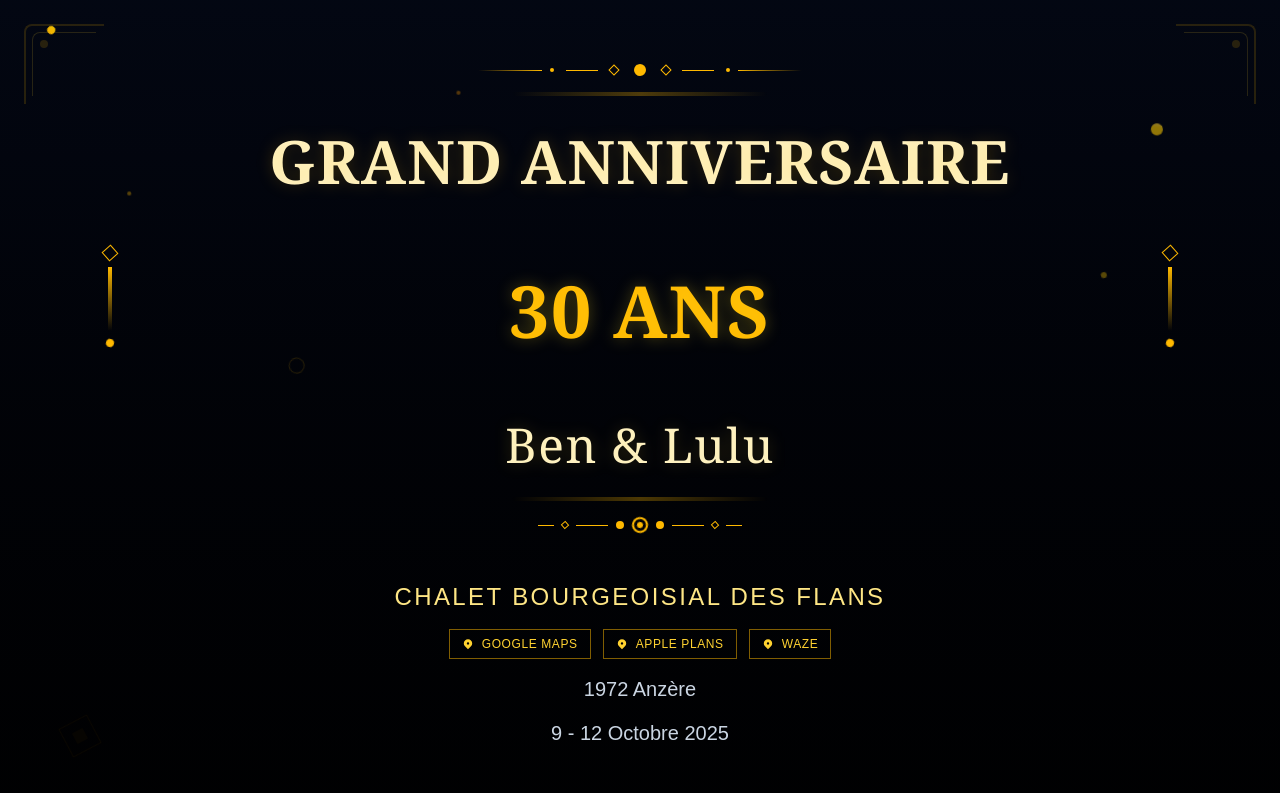
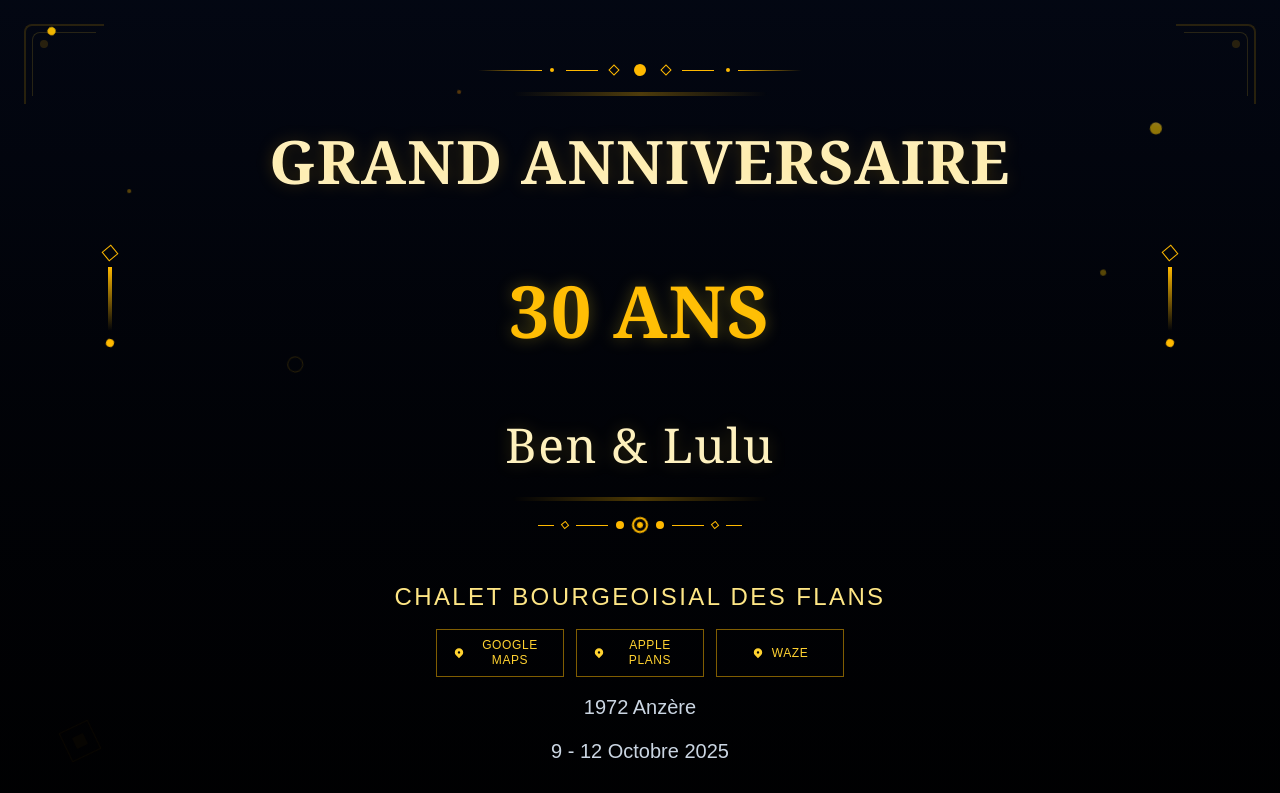
Before and after one commit to thboehi/higholive-party, a Next.js app: page / in a window 1280 px wide. Shown: the top 793 px of the page. Built offline with nearby package versions, Linux system fonts and the light colour scheme.

Commit message:
refactor: supprimer les animations du footer et améliorer la structure des sections

```diff
--- a/app/page.js
+++ b/app/page.js
@@ -19,7 +19,6 @@ export default function Home() {
   const sectionsRef = useRef([]);
   const particlesRef = useRef(null);
   const ornamentRef = useRef(null);
-  const footerRef = useRef(null); // Nouveau ref pour le footer
 
   useEffect(() => {
     if (typeof window !== 'undefined') {
@@ -49,9 +48,9 @@ export default function Home() {
       "-=0.5"
     );
 
-    // Animations pour les sections au scroll (sauf les 2 dernières)
+    // Animations pour les sections au scroll
     sectionsRef.current.forEach((section, index) => {
-      if (section && index < sectionsRef.current.length - 2) { // Exclure les 2 derniers éléments
+      if (section) {
         gsap.fromTo(section,
           { opacity: 0, y: 100, scale: 0.9 },
           {
@@ -88,101 +87,6 @@ export default function Home() {
         );
       }
     });
-
-    // Animation spéciale pour les boutons d'action (avant-dernier élément)
-    const buttonsSection = sectionsRef.current[sectionsRef.current.length - 1];
-    if (buttonsSection) {
-      gsap.fromTo(buttonsSection,
-        { opacity: 0, y: 50 },
-        {
-          opacity: 1,
-          y: 0,
-          duration: 1,
-          ease: "power2.out",
-          scrollTrigger: {
-            trigger: buttonsSection,
-            start: "top 95%", // Plus tardif pour s'assurer qu'il s'affiche
-            toggleActions: "play none none reverse"
-          }
-        }
-      );
-    }
-
-    // Animation spéciale pour le footer - TOUJOURS visible en fin de page
-    const footerAnimation = () => {
-      if (footerRef.current) {
-        const text = footerRef.current.querySelector('.footer-text');
-        const link = footerRef.current.querySelector('.footer-link');
-
-        // Démarrer avec opacity 0
-        gsap.set([text, link], { opacity: 0 });
-
-        // Animation qui se déclenche avec un ScrollTrigger plus agressif
-        const footerTrigger = ScrollTrigger.create({
-          trigger: footerRef.current,
-          start: "top bottom", // Dès que le footer entre dans la fenêtre
-          end: "bottom bottom",
-          onEnter: () => {
-            gsap.to(text, {
-              opacity: 1,
-              duration: 1,
-              ease: "power2.out"
-            });
-            gsap.to(link, {
-              opacity: 1,
-              x: 0,
-              duration: 0.8,
-              ease: "back.out(1.7)",
-              delay: 0.5
-            });
-          },
-          onLeave: () => {
-            // Ne pas masquer en sortant
-          },
-          onEnterBack: () => {
-            gsap.to([text, link], {
-              opacity: 1,
-              duration: 0.5,
-              ease: "power2.out"
-            });
-          }
-        });
-
-        // Forcer l'animation si on est déjà en bas de page
-        setTimeout(() => {
-          const scrollPosition = window.scrollY + window.innerHeight;
-          const documentHeight = document.documentElement.scrollHeight;
-
-          if (scrollPosition >= documentHeight - 100) { // Si on est proche du bas
-            gsap.to([text, link], {
-              opacity: 1,
-              x: 0,
-              duration: 1,
-              ease: "power2.out"
-            });
-          }
-        }, 1000);
-
-        // Animation au hover
-        link.addEventListener('mouseenter', () => {
-          gsap.to(link, {
-            scale: 1.1,
-            textShadow: "0 0 15px #d4af37, 0 0 25px #d4af37, 0 0 35px #d4af37",
-            duration: 0.3,
-            ease: "power2.out"
-          });
-        });
-
-        link.addEventListener('mouseleave', () => {
-          gsap.to(link, {
-            scale: 1,
-            textShadow: "none",
-            duration: 0.3,
-            ease: "power2.out"
-          });
-        });
-      }
-    };
 
     // Animation continue des particules
     const animateParticles = () => {
@@ -225,9 +129,6 @@ export default function Home() {
       ease: "none",
       repeat: -1
     });
-
-    // Démarrer l'animation du footer
-    setTimeout(footerAnimation, 500);
 
     return () => {
       ScrollTrigger.getAll().forEach(trigger => trigger.kill());
@@ -388,22 +289,22 @@ export default function Home() {
                   <p className="text-xl sm:text-2xl text-amber-200 font-light tracking-widest">
                     CHALET BOURGEOISIAL DES FLANS
                   </p>
-                  <div className="flex items-center gap-3">
+                  <div className="flex items-center gap-3 flex-col md:flex-row">
                     <a
                       href="https://maps.app.goo.gl/Z9c6dGAj9RswH26Y6"
                       target="_blank"
                       rel="noopener noreferrer"
-                      className="inline-flex items-center gap-2 border border-amber-400/50 hover:border-amber-400
+                      className="inline-flex items-center justify-center gap-2 border border-amber-400/50 hover:border-amber-400
                         text-amber-300 hover:text-amber-200
-                        px-3 py-1.5 font-light text-xs tracking-wider
+                        px-4 py-2 font-light text-xs tracking-wider
                         transition-all duration-300
                         hover:bg-amber-400/10 hover:shadow-lg hover:shadow-amber-400/20
-                        relative overflow-hidden group"
+                        relative overflow-hidden group w-full md:w-32 h-12"
                     >
-                      <svg className="w-3 h-3" fill="currentColor" viewBox="0 0 20 20">
+                      <svg className="w-3 h-3 flex-shrink-0" fill="currentColor" viewBox="0 0 20 20">
                         <path fillRule="evenodd" d="M5.05 4.05a7 7 0 119.9 9.9L10 18.9l-4.95-4.95a7 7 0 010-9.9zM10 11a2 2 0 100-4 2 2 0 000 4z" clipRule="evenodd" />
                       </svg>
-                      <span className="relative z-10">GOOGLE MAPS</span>
+                      <span className="relative z-10 text-center leading-tight">GOOGLE MAPS</span>
                       <div className="absolute inset-0 bg-amber-400/5 transform scale-x-0 group-hover:scale-x-100 transition-transform duration-300 origin-left"></div>
                     </a>
 
@@ -411,17 +312,17 @@ export default function Home() {
                       href="https://maps.apple.com/place?address=Route%20d'Arbaz-Anz%C3%A8re%2040,%201966%20Fortunau%20(Ayent),%20Suisse&coordinate=46.291401,7.415138&name=Chalet%20bourgeoisial%20des%20Flans&place-id=ICC7DB0D3C3CD5A9B&map=h"
                       target="_blank"
                       rel="noopener noreferrer"
-                      className="inline-flex items-center gap-2 border border-amber-400/50 hover:border-amber-400
+                      className="inline-flex items-center justify-center gap-2 border border-amber-400/50 hover:border-amber-400
                         text-amber-300 hover:text-amber-200
-                        px-3 py-1.5 font-light text-xs tracking-wider
+                        px-4 py-2 font-light text-xs tracking-wider
                         transition-all duration-300
                         hover:bg-amber-400/10 hover:shadow-lg hover:shadow-amber-400/20
-                        relative overflow-hidden group"
+                        relative overflow-hidden group w-full md:w-32 h-12"
                     >
-                      <svg className="w-3 h-3" fill="currentColor" viewBox="0 0 20 20">
+                      <svg className="w-3 h-3 flex-shrink-0" fill="currentColor" viewBox="0 0 20 20">
                         <path fillRule="evenodd" d="M5.05 4.05a7 7 0 119.9 9.9L10 18.9l-4.95-4.95a7 7 0 010-9.9zM10 11a2 2 0 100-4 2 2 0 000 4z" clipRule="evenodd" />
                       </svg>
-                      <span className="relative z-10">APPLE PLANS</span>
+                      <span className="relative z-10 text-center leading-tight">APPLE PLANS</span>
                       <div className="absolute inset-0 bg-amber-400/5 transform scale-x-0 group-hover:scale-x-100 transition-transform duration-300 origin-left"></div>
                     </a>
 
@@ -429,17 +330,17 @@ export default function Home() {
                       href="https://waze.com/ul/hu0jr2ep7v"
                       target="_blank"
                       rel="noopener noreferrer"
-                      className="inline-flex items-center gap-2 border border-amber-400/50 hover:border-amber-400
+                      className="inline-flex items-center justify-center gap-2 border border-amber-400/50 hover:border-amber-400
                         text-amber-300 hover:text-amber-200
-                        px-3 py-1.5 font-light text-xs tracking-wider
+                        px-4 py-2 font-light text-xs tracking-wider
                         transition-all duration-300
                         hover:bg-amber-400/10 hover:shadow-lg hover:shadow-amber-400/20
-                        relative overflow-hidden group"
+                        relative overflow-hidden group w-full md:w-32 h-12"
                     >
-                      <svg className="w-3 h-3" fill="currentColor" viewBox="0 0 20 20">
+                      <svg className="w-3 h-3 flex-shrink-0" fill="currentColor" viewBox="0 0 20 20">
                         <path fillRule="evenodd" d="M5.05 4.05a7 7 0 119.9 9.9L10 18.9l-4.95-4.95a7 7 0 010-9.9zM10 11a2 2 0 100-4 2 2 0 000 4z" clipRule="evenodd" />
                       </svg>
-                      <span className="relative z-10">WAZE</span>
+                      <span className="relative z-10 text-center leading-tight">WAZE</span>
                       <div className="absolute inset-0 bg-amber-400/5 transform scale-x-0 group-hover:scale-x-100 transition-transform duration-300 origin-left"></div>
                     </a>
                   </div>
@@ -504,7 +405,7 @@ export default function Home() {
                 <div className="grid md:grid-cols-2 gap-8">
                   <div className="border border-amber-400/40 bg-gray-900/30 p-8 hover:border-amber-400/60 transition-all duration-300 hover:bg-gray-900/50 group">
                     <div className="text-center">
-                      <div className="w-12 h-12 border border-amber-400 mx-auto mb-4 flex items-center justify-center floating-ornament">
+                      <div className="w-12 h-12 border border-amber-400 mx-auto mb-4 flex items-center justify-center glowing-border">
                         <svg className="w-6 h-6 text-amber-400" fill="currentColor" viewBox="0 0 24 24">
                           <path d="M18.92 6.01C18.72 5.42 18.16 5 17.5 5h-11c-.66 0-1.22.42-1.42 1.01L3 12v8c0 .55.45 1 1 1h1c.55 0 1-.45 1-1v-1h12v1c0 .55.45 1 1 1h1c.55 0 1-.45 1-1v-8l-2.08-5.99zM6.5 16c-.83 0-1.5-.67-1.5-1.5S5.67 13 6.5 13s1.5.67 1.5 1.5S7.33 16 6.5 16zm11 0c-.83 0-1.5-.67-1.5-1.5s.67-1.5 1.5-1.5 1.5.67 1.5 1.5-.67 1.5-1.5 1.5zM5 11l1.5-4.5h11L19 11H5z"/>
                         </svg>
@@ -518,7 +419,7 @@ export default function Home() {
 
                   <div className="border border-amber-400/40 bg-gray-900/30 p-8 hover:border-amber-400/60 transition-all duration-300 hover:bg-gray-900/50 group">
                     <div className="text-center">
-                      <div className="w-12 h-12 border border-amber-400 mx-auto mb-4 flex items-center justify-center floating-ornament">
+                      <div className="w-12 h-12 border border-amber-400 mx-auto mb-4 flex items-center justify-center glowing-border">
                         <svg className="w-6 h-6 text-amber-400" fill="currentColor" viewBox="0 0 24 24">
                           <path d="M12 11.807A9.002 9.002 0 0 1 10.049 2a9.942 9.942 0 0 0-5.12 2.735c-3.905 3.905-3.905 10.237 0 14.142 3.906 3.906 10.237 3.905 14.143 0a9.946 9.946 0 0 0 2.735-5.119A9.003 9.003 0 0 1 12 11.807z"/>
                         </svg>
@@ -544,7 +445,7 @@ export default function Home() {
 
                   <div className="grid sm:grid-cols-2 lg:grid-cols-4 gap-6 mb-8">
                     <div className="text-center">
-                      <div className="w-16 h-16 border border-amber-400/50 mx-auto mb-3 flex items-center justify-center floating-ornament">
+                      <div className="w-16 h-16 border border-amber-400/50 mx-auto mb-3 flex items-center justify-center glowing-border">
                         <span className="text-amber-400 text-xl">♪</span>
                       </div>
                       <h4 className="text-amber-300 font-serif mb-2">DJs Enflammés</h4>
@@ -552,7 +453,7 @@ export default function Home() {
                     </div>
 
                     <div className="text-center">
-                      <div className="w-16 h-16 border border-amber-400/50 mx-auto mb-3 flex items-center justify-center floating-ornament">
+                      <div className="w-16 h-16 border border-amber-400/50 mx-auto mb-3 flex items-center justify-center glowing-border">
                         <span className="text-amber-400 text-xl">✦</span>
                       </div>
                       <h4 className="text-amber-300 font-serif mb-2">Bouffe à Gogo</h4>
@@ -560,7 +461,7 @@ export default function Home() {
                     </div>
 
                     <div className="text-center">
-                      <div className="w-16 h-16 border border-amber-400/50 mx-auto mb-3 flex items-center justify-center floating-ornament">
+                      <div className="w-16 h-16 border border-amber-400/50 mx-auto mb-3 flex items-center justify-center glowing-border">
                         <span className="text-amber-400 text-xl">◊</span>
                       </div>
                       <h4 className="text-amber-300 font-serif mb-2">Bières et Vins</h4>
@@ -568,7 +469,7 @@ export default function Home() {
                     </div>
 
                     <div className="text-center">
-                      <div className="w-16 h-16 border border-amber-400/50 mx-auto mb-3 flex items-center justify-center floating-ornament">
+                      <div className="w-16 h-16 border border-amber-400/50 mx-auto mb-3 flex items-center justify-center glowing-border">
                         <span className="text-amber-400 text-xl">✧</span>
                       </div>
                       <h4 className="text-amber-300 font-serif mb-2">Alcools Forts</h4>
@@ -611,7 +512,7 @@ export default function Home() {
             </main>
 
             {/* Action buttons */}
-            <div ref={el => sectionsRef.current[5] = el} className="flex flex-col sm:flex-row justify-center items-center gap-6 mt-16 mb-12">
+            <div ref={el => sectionsRef.current[5] = el} className="opacity-0 flex flex-col sm:flex-row justify-center items-center gap-6 mt-16 mb-12">
               <Link href="/reserver" legacyBehavior>
                 <a className="bg-gradient-to-r from-amber-600 to-yellow-600 hover:from-amber-500 hover:to-yellow-500
                   text-black py-4 px-12 font-serif font-medium text-lg tracking-widest
@@ -637,11 +538,11 @@ export default function Home() {
           </div>
 
           {/* Footer avec animation */}
-          <footer ref={footerRef} className="border-t border-amber-400/20 mt-auto p-8 flex gap-6 flex-wrap items-center justify-center transition-all duration-300 relative z-10">
+          <footer className="border-t border-amber-400/20 mt-auto p-8 flex gap-6 flex-wrap items-center justify-center opacity-30 md:opacity-20 hover:opacity-40 transition-all duration-300 relative z-10">
             <div className="flex items-center gap-2 text-slate-400 font-light">
               <span className="footer-text">Site web réalisé par</span>
               <a
-                className="footer-link inline-flex items-center gap-2 hover:underline hover:underline-offset-4 hover:text-amber-300 transition-colors"
+                className="footer-link inline-flex items-center gap-2 hover:underline hover:underline-offset-4 hover:text-amber-300 transition-colors transform"
                 href="https://thbo.ch/"
                 target="_blank"
                 rel="noopener noreferrer"
```
